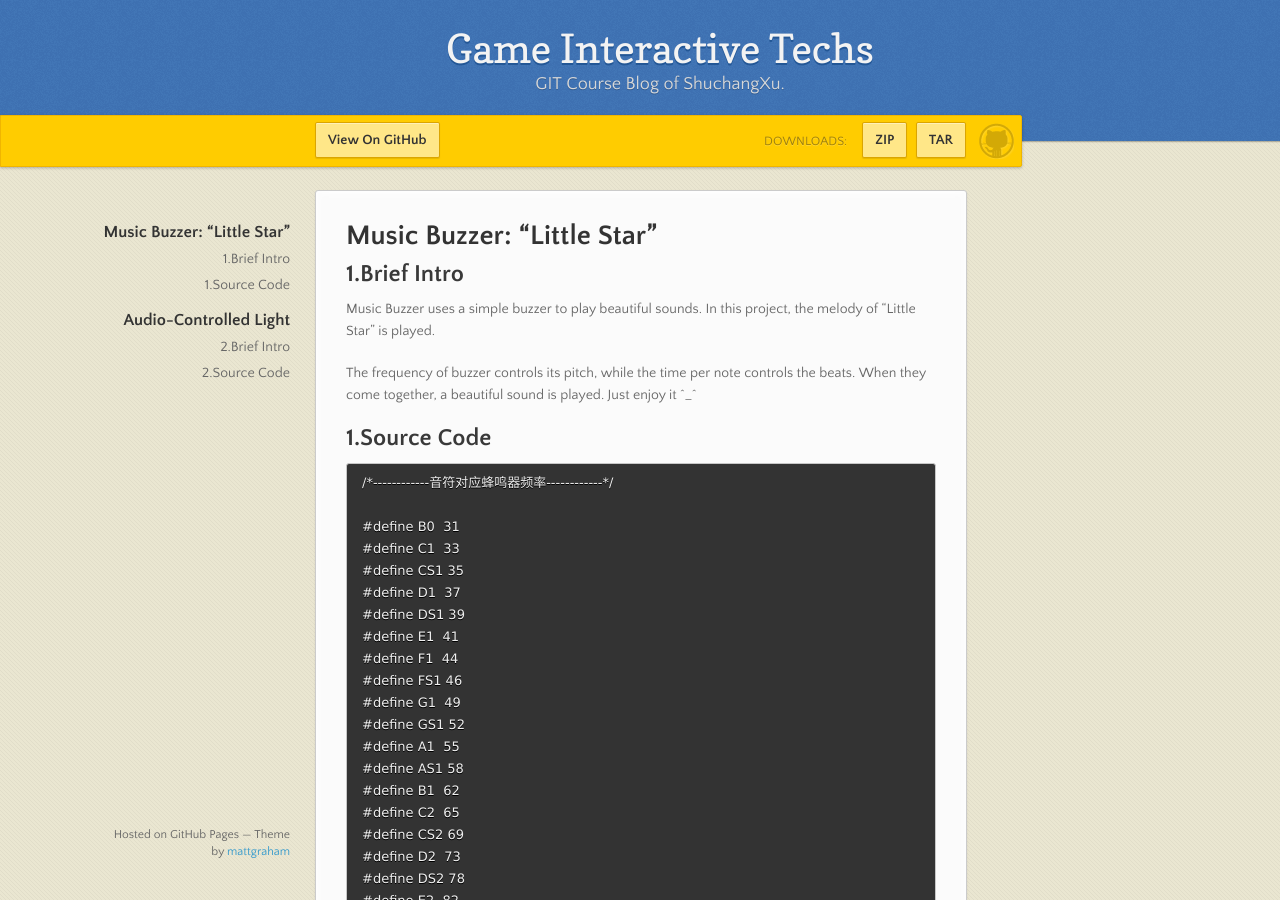
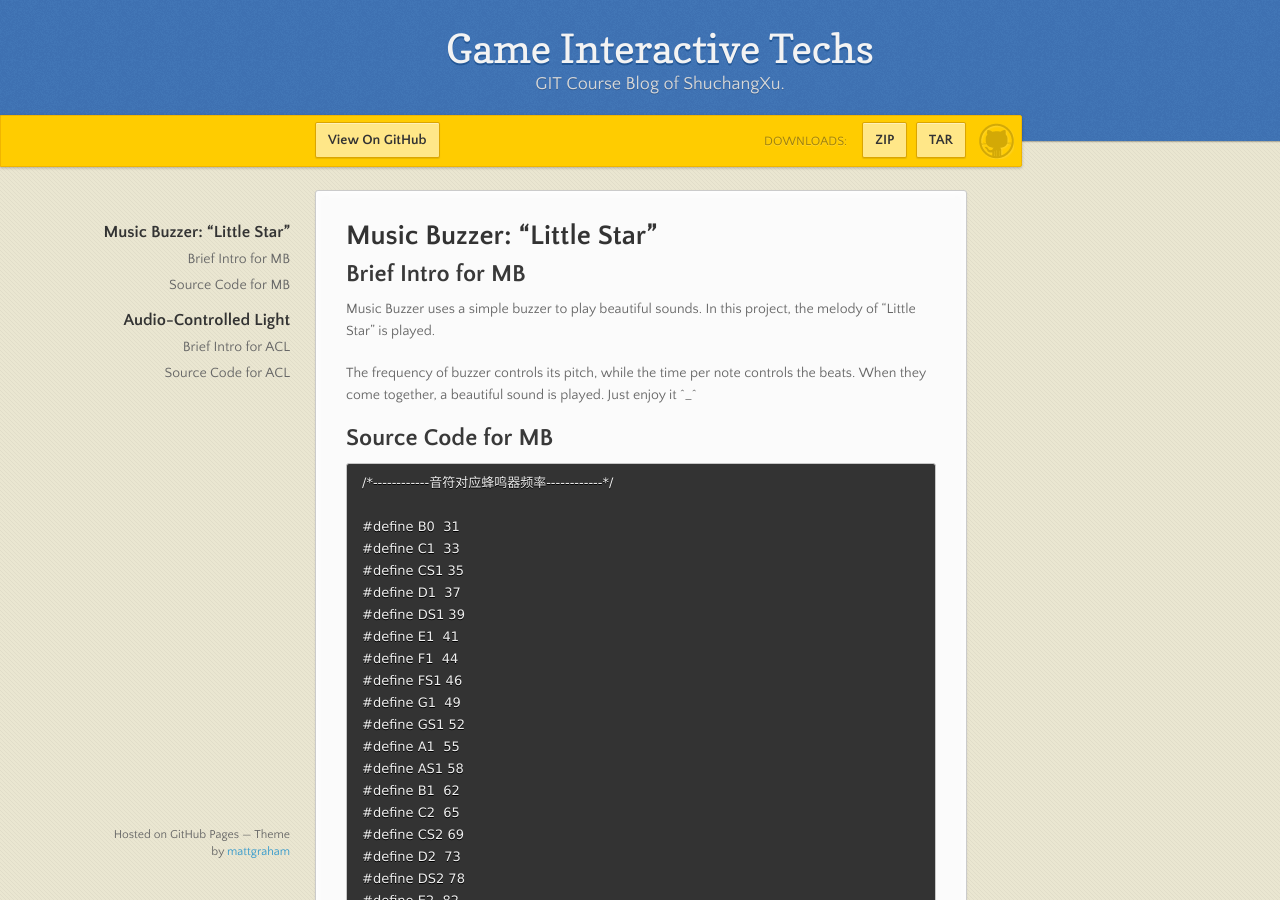
Before and after one commit to ShuchangXu/ShuchangXu.github.io, a Jekyll site: the page built from index.md, in a window 1280 px wide and 900 px high. Built offline with Jekyll 4.4.1, drawn with Linux system fonts in a browser that asks for light colours; nearby versions of some CDN libraries; our own code applies the rules of GitHub Pages for plain Markdown files; some of the changed text lies outside the part shown.

Commit message:
Update index.md

````diff
--- a/index.md
+++ b/index.md
@@ -4,13 +4,13 @@ layout: default
 
 # [](#header-1)Music Buzzer: "Little Star"
 
-## [](#header-2)1.Brief Intro
+## [](#header-2)Brief Intro for MB
 
 Music Buzzer uses a simple buzzer to play beautiful sounds. In this project, the melody of "Little Star" is played.
 
 The frequency of buzzer controls its pitch, while the time per note controls the beats. When they come together, a beautiful sound is played. Just enjoy it ^_^
 
-## [](#header-2)1.Source Code
+## [](#header-2)Source Code for MB
 
 ```Arduino
 /*------------音符对应蜂鸣器频率------------*/
@@ -158,11 +158,11 @@ void loop() {
 
 # [](#header-1)Audio-Controlled Light
 
-## [](#header-2)2.Brief Intro
+## [](#header-2)Brief Intro for ACL
 
 Wow! A light that can be lightened by sound when its dark. Come and have a look!
 
-## [](#header-2)2.Source Code
+## [](#header-2)Source Code for ACL
 
 ```Arduino
 #include <Adafruit_NeoPixel.h>  //调用LED彩灯的库文件
````
